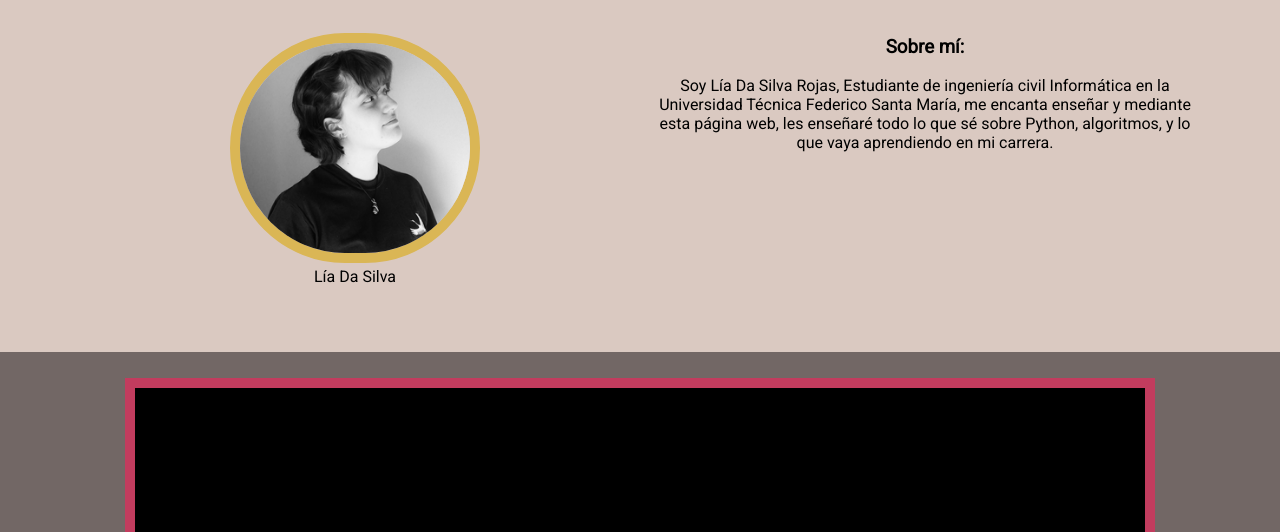
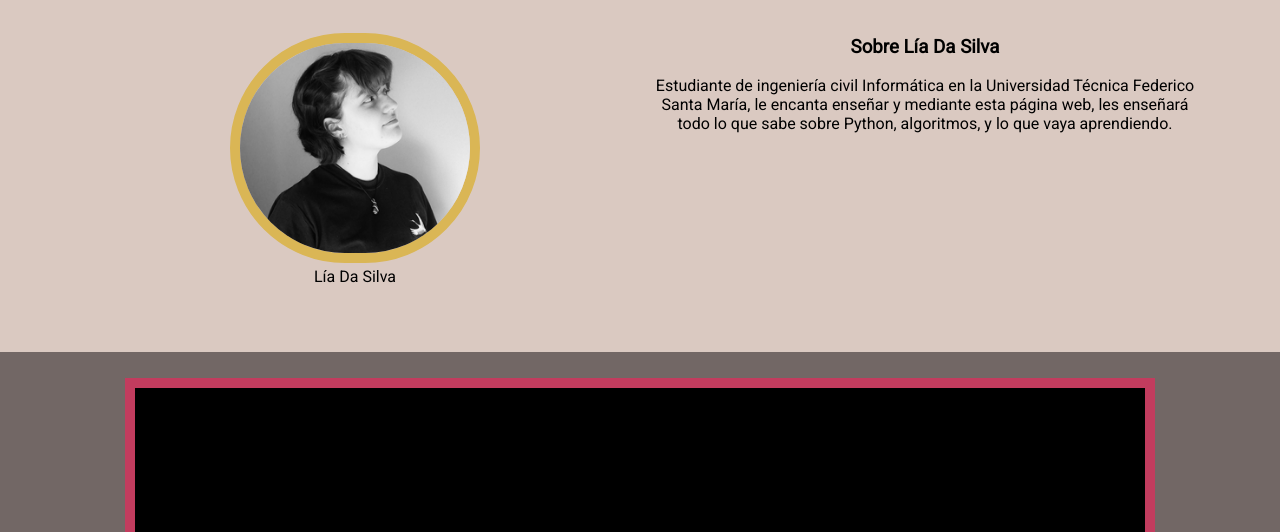
Before and after one commit to liadasilva/liadasilva.github.io, a plain HTML site: page index.html in a window 1280 px wide. Shown: the part 268-800 px from the top of the page. Drawn offline with Linux system fonts and the light colour scheme.

Commit message:
Update index.html

```diff
--- a/index.html
+++ b/index.html
@@ -46,11 +46,11 @@
             </figure>
           </div>
           <div class="col-sm">
-            <h3>Sobre mí:</h3>
-            <p>Soy Lía Da Silva Rojas,
+            <h3>Sobre Lía Da Silva</h3>
+            <p>
               Estudiante de ingeniería civil Informática en la Universidad Técnica Federico Santa María,
-              me encanta enseñar y mediante esta página web, les enseñaré todo lo que sé sobre Python,
-              algoritmos, y lo que vaya aprendiendo en mi carrera.</p>
+              le encanta enseñar y mediante esta página web, les enseñará todo lo que sabe sobre Python,
+              algoritmos, y lo que vaya aprendiendo.</p>
             </div>
 
         </div>
```
